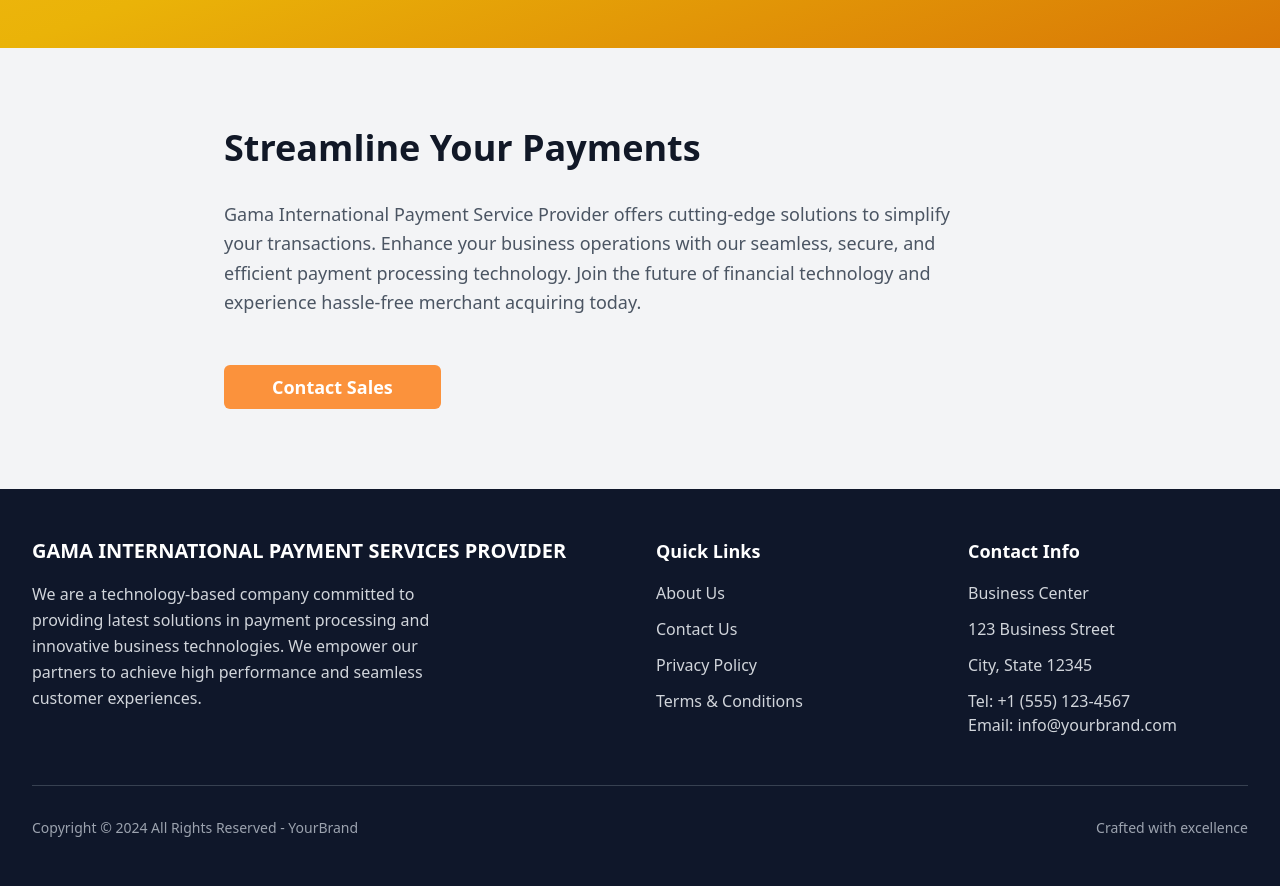
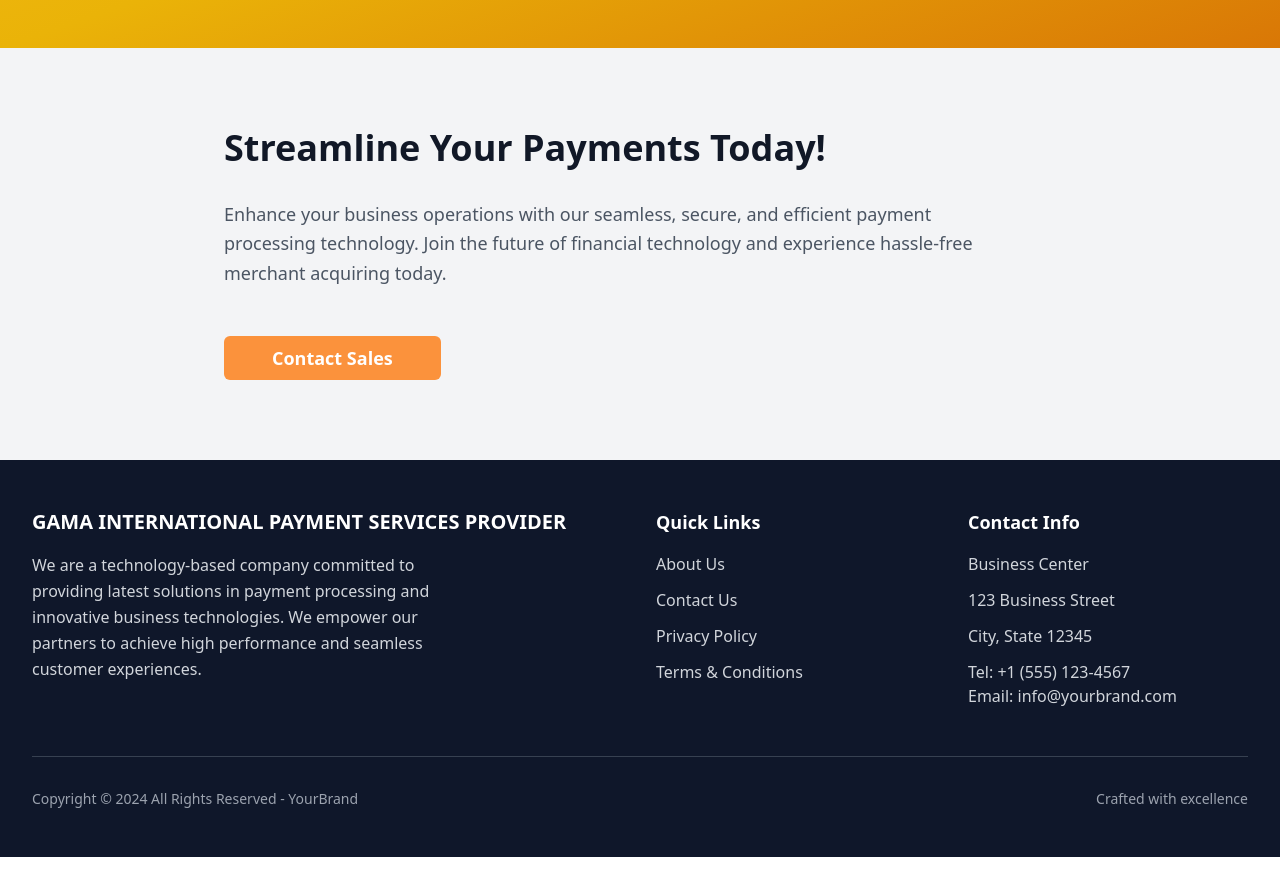
Before and after one commit to harshilgor/gamma-project, a React (Vite) app: page / in a window 1280 px wide. Shown: the part 1680-2566 px from the top of the page. After the commit the page ends 2537 px from the top, so only its background shows below. Built offline with nearby package versions, Linux system fonts and the light colour scheme.

Commit message:
Visual edit in Lovable
Edited UI in Lovable

```diff
--- a/src/pages/Index.tsx
+++ b/src/pages/Index.tsx
@@ -103,15 +103,8 @@ const Index = () => {
       {/* Streamline Payments Section */}
       <section className="py-20 bg-gray-100">
         <div className="max-w-4xl mx-auto px-4 sm:px-6 lg:px-8">
-          <h2 className="text-3xl md:text-4xl font-bold text-gray-900 mb-8">
-            Streamline Your Payments
-          </h2>
-          <p className="text-lg text-gray-600 leading-relaxed mb-12 max-w-3xl">
-            Gama International Payment Service Provider offers cutting-edge solutions to simplify your
-            transactions. Enhance your business operations with our seamless, secure, and efficient
-            payment processing technology. Join the future of financial technology and experience hassle-free
-            merchant acquiring today.
-          </p>
+          <h2 className="text-3xl md:text-4xl font-bold text-gray-900 mb-8">Streamline Your Payments Today!</h2>
+          <p className="text-lg text-gray-600 leading-relaxed mb-12 max-w-3xl">Enhance your business operations with our seamless, secure, and efficient payment processing technology. Join the future of financial technology and experience hassle-free merchant acquiring today.</p>
           <Button asChild size="lg" className="bg-orange-400 hover:bg-orange-500 text-white px-12 py-4 text-lg font-semibold">
             <Link to="/contact">Contact Sales</Link>
           </Button>
```
